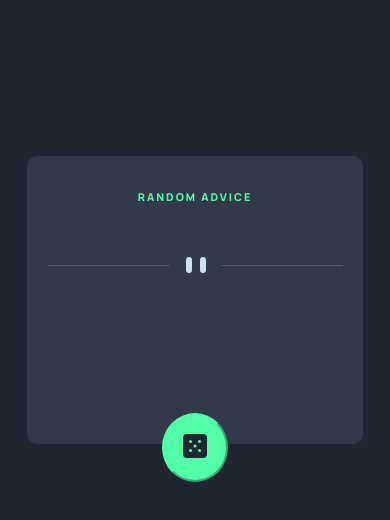
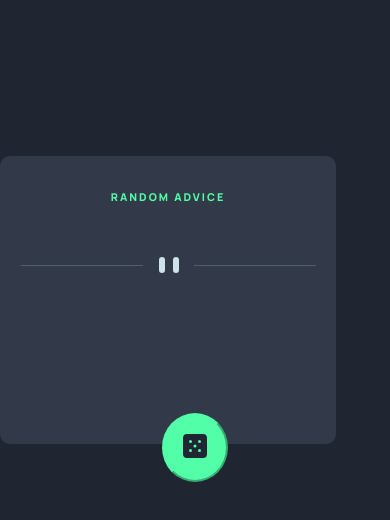
Before and after one commit to jefersonferreira27/gerador-de-conselhos, a plain HTML site: page index.html in a window 390 px wide. Drawn offline with Linux system fonts and the light colour scheme.

Commit message:
Ajustes no texto

```diff
--- a/style.css
+++ b/style.css
@@ -16,7 +16,7 @@
     /* Disposição dos elementos */
     .container-geral {
         display: flex;
-        justify-content: center;
+        justify-content: justify;
         margin: 40% auto;
     }
 
```
